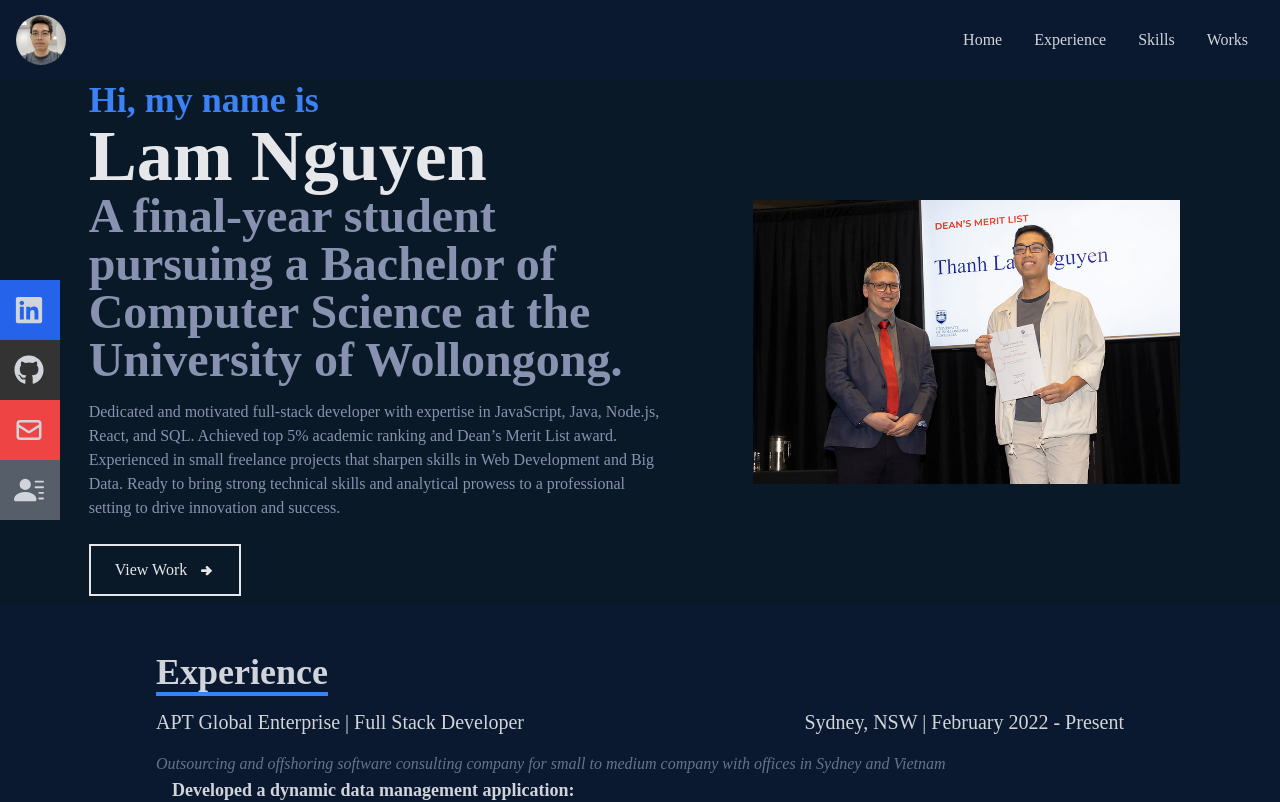
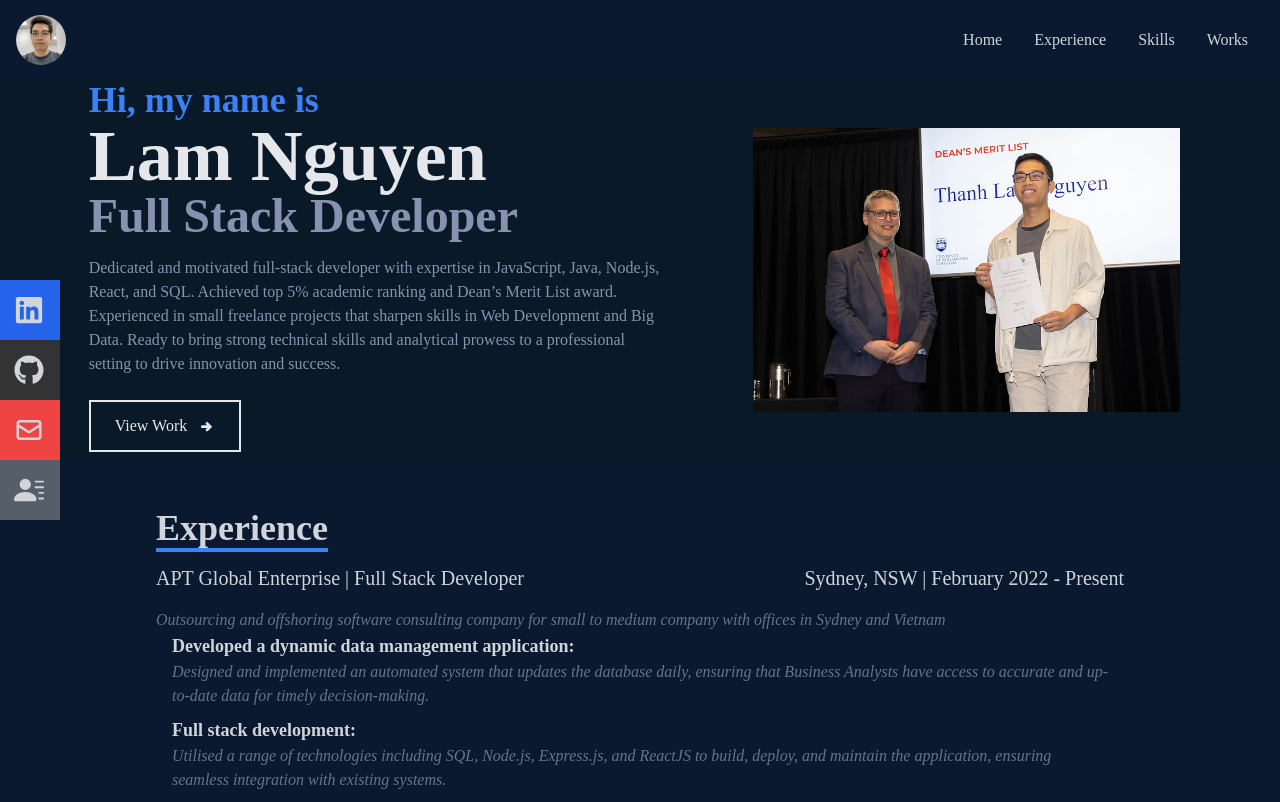
Before and after one commit to Liam263/Portfolio, a React (Create React App) app: page / in a window 1280 px wide. Shown: the top 802 px of the page. Built offline with nearby package versions, Linux system fonts and the light colour scheme.

Commit message:
update title

```diff
--- a/src/components/Home.jsx
+++ b/src/components/Home.jsx
@@ -10,8 +10,7 @@ const Home = () => {
         <p className="text-4xl font-bold text-blue-500">Hi, my name is </p>
         <h1 className="text-4xl sm:text-7xl font-bold">Lam Nguyen</h1>
         <h2 className="text-4xl sm:text-5xl font-bold text-[#8892b0] max-w-[800px]">
-          A final-year student pursuing a Bachelor of Computer Science at the
-          University of Wollongong.
+          Full Stack Developer
         </h2>
         <p className="text-[#8892b0] py-4 max-w-[800px]">
           Dedicated and motivated full-stack developer with expertise in
```
